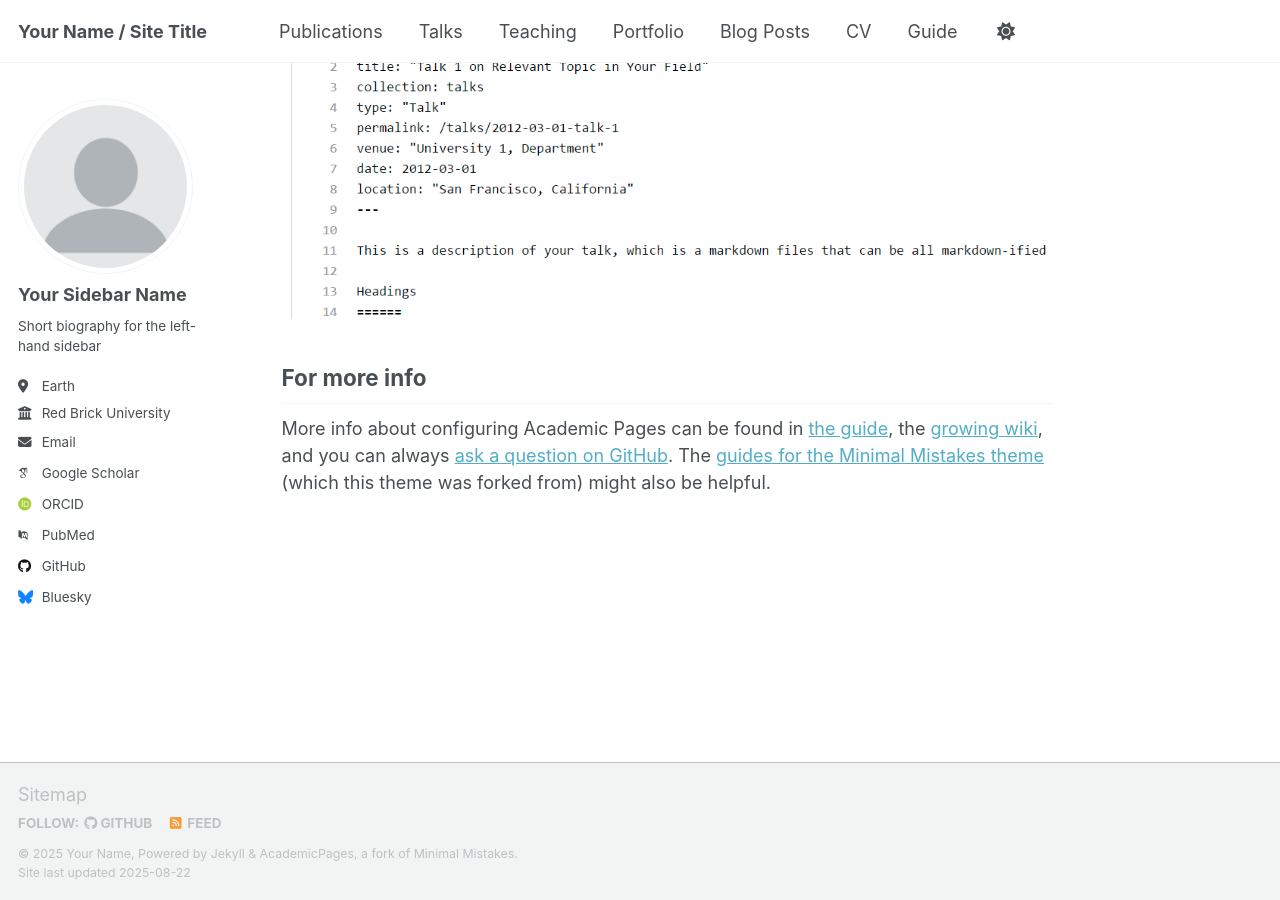
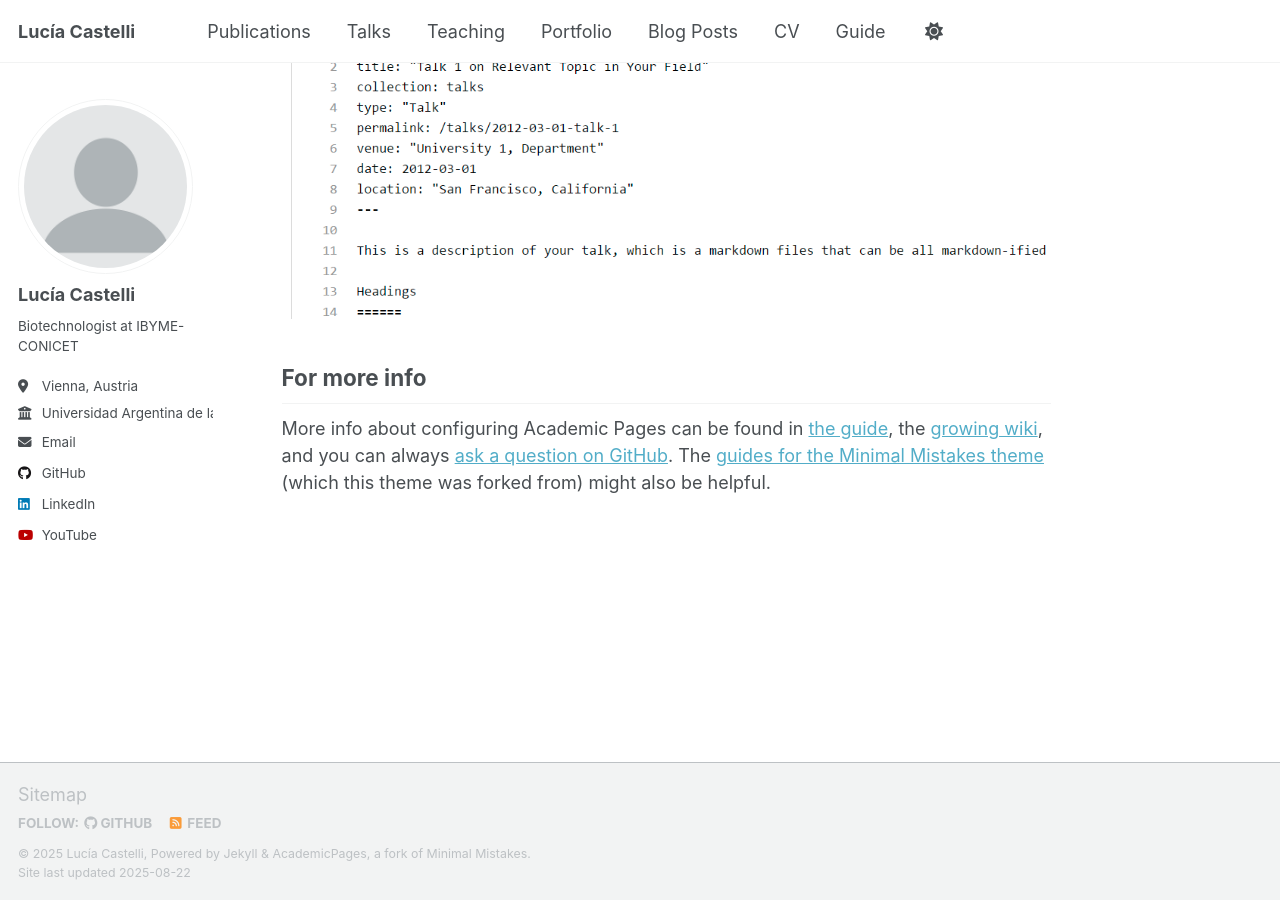
Before and after one commit to luciacastelli/luciacastelli.github.io, a Jekyll site: the page built from _pages/about.md, in a window 1280 px wide and 900 px high, scrolled down 2880 px. Built offline with Jekyll 4.4.1, drawn with Linux system fonts in a browser that asks for light colours; some web fonts are replaced; a script that is not in the unit is left out.

Commit message:
Update _config.yml

```diff
--- a/_config.yml
+++ b/_config.yml
@@ -9,13 +9,13 @@
 # Basic Site Settings
 locale                   : "en-US"
 site_theme               : "default" # Currently available options are "default", "air"
-title                    : "Your Name / Site Title"
+title                    : "Lucía Castelli"
 title_separator          : "-"
-name                     : &name "Your Name"
-description              : &description "personal description"
-url                      : https://academicpages.github.io # the base hostname & protocol for your site e.g. "https://[your GitHub username].github.io" or if you already have some other page hosted on Github then use "https://[your GitHub username].github.io/[Your Repo Name]"
+name                     : &name "Lucía Castelli"
+description              : &description "Lucía's personal site"
+url                      : https://luciacastelli.github.io # the base hostname & protocol for your site e.g. "https://[your GitHub username].github.io" or if you already have some other page hosted on Github then use "https://[your GitHub username].github.io/[Your Repo Name]"
 baseurl                  : "" # the subpath of your site, e.g. "/blog"
-repository               : "academicpages/academicpages.github.io"
+repository               : "luciacastelli/luciacastelli.github.io"
 
 # Site Author - The following control what appear as part of the author content on the side bar.
 #               If a field is blank the icon and link will not appear, otherwise it will be shown.
@@ -23,23 +23,23 @@ repository               : "academicpages/academicpages.github.io"
 author:
   # Biographic information
   avatar           : "profile.png"
-  name             : "Your Sidebar Name"
+  name             : "Lucía Castelli"
   pronouns         : # example: "she/her"
-  bio              : "Short biography for the left-hand sidebar"
-  location         : "Earth"
-  employer         : "Red Brick University"
+  bio              : "Biotechnologist at IBYME-CONICET"
+  location         : "Vienna, Austria"
+  employer         : "Universidad Argentina de la Empresa"
   uri              : # URL
-  email            : "none@example.org"
+  email            : "lucicastelli@uade.edu.ar"
 
   # Academic websites
   academia         : # URL
   arxiv            : # URL - Update with the correct link to your profile
-  googlescholar    : "https://scholar.google.com/citations?user=PS_CX0AAAAAJ"
+  googlescholar    : # URL
   inspire-hep      : # URL
   impactstory      : # URL
-  orcid            : "http://orcid.org/yourorcidurl"
+  orcid            : # URL
   semantic         : # URL
-  pubmed           : "https://www.ncbi.nlm.nih.gov/pubmed/?term=john+snow"
+  pubmed           : # URL
   researchgate     : # URL
   scopus           : # URL
 
@@ -47,13 +47,13 @@ author:
   bitbucket        : # Username - Update with your username on the site
   codepen          : # Username
   dribbble         : # Username
-  github           : "academicpages"
+  github           : "luciacastelli"
   kaggle           : # Username
   stackoverflow    : # User number or user number and name (i.e., use "1" or "1/jeff-atwood")
 
   # Social media
   artstation       : # Username
-  bluesky          : "bsky.app" # Replace this with you Bluesky username
+  bluesky          : # Username
   facebook         : # Username
   flickr           : # Username
   foursquare       : # Username
@@ -62,7 +62,7 @@ author:
   keybase          : # Username
   instagram        : # Username
   lastfm           : # Username
-  linkedin         : # Username
+  linkedin         : "luciacastelli"
   mastodon         : # URL
   medium           : # URL
   pinterest        : # Username
@@ -75,7 +75,7 @@ author:
   weibo            : # Username
   wikipedia        : # Username
   xing             : # Username
-  youtube          : # Username
+  youtube          : "lucia.castelli"
   zhihu            : # Username
 
 # Publication Category - The following the list of publication categories and their headings
```
